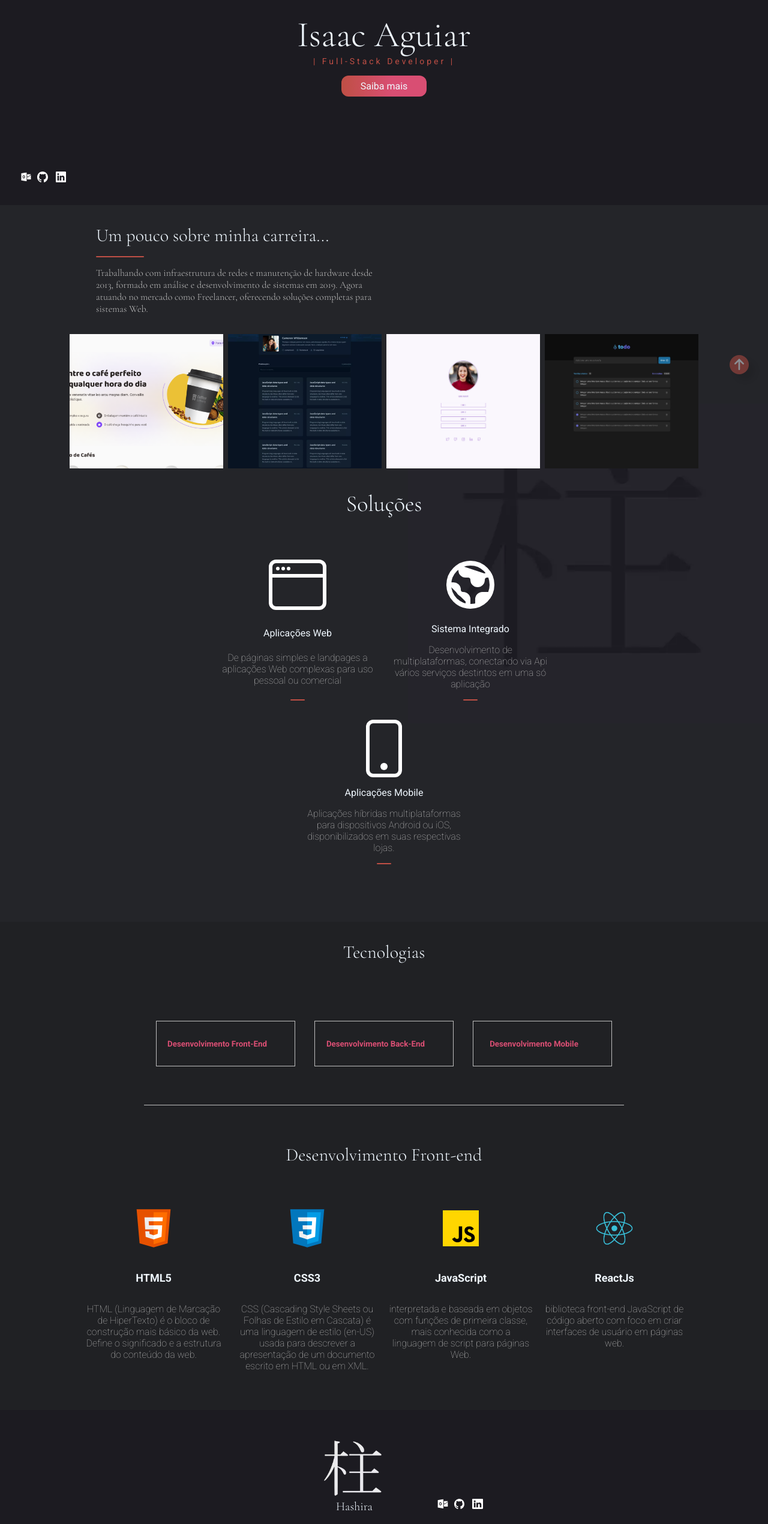
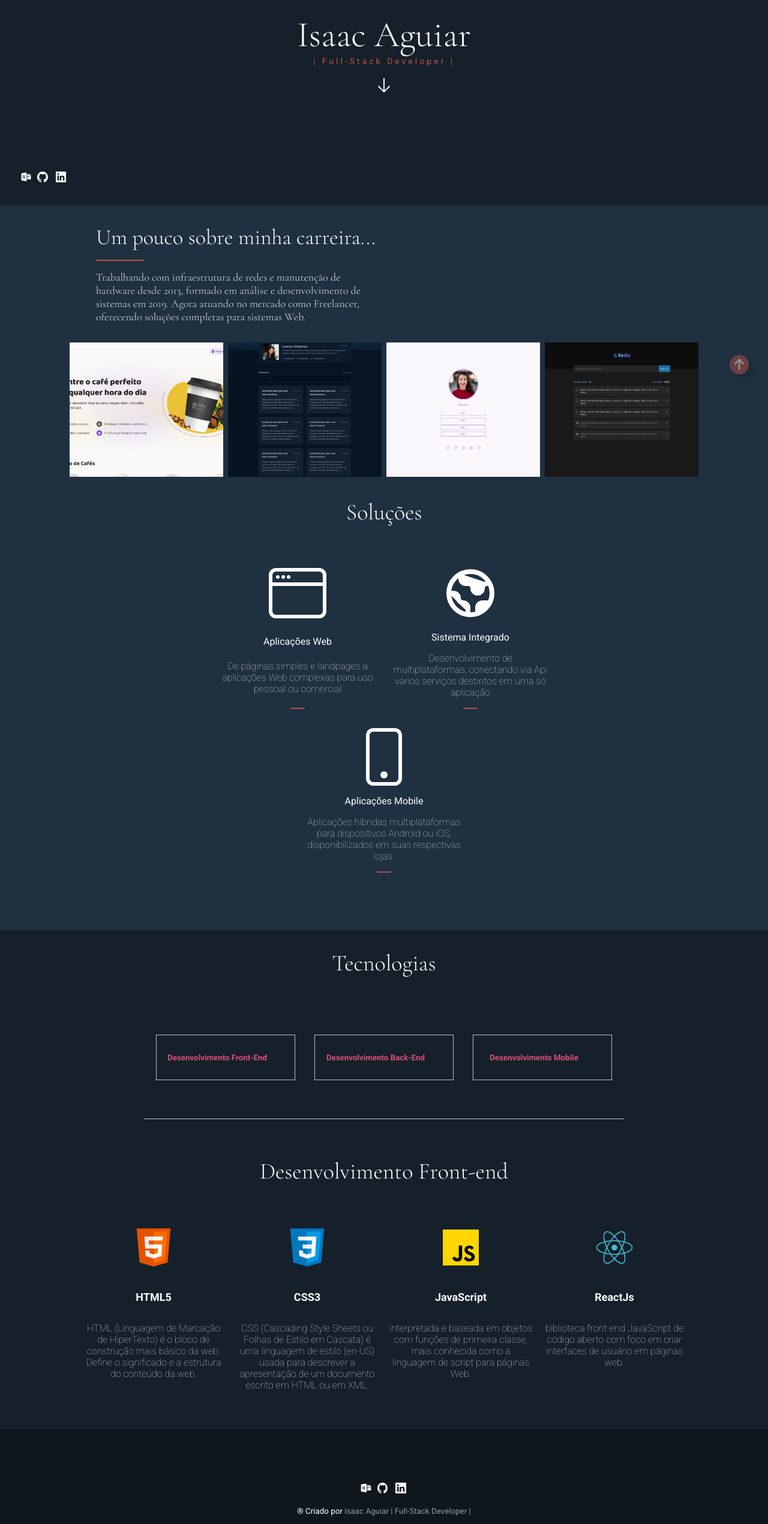
Before and after one commit to AguiarIsaac/hashira, a React (Vite) app: page / in a window 1280 px wide. Shown: the part 160-2701 px from the top of the page at 60% size. Built offline with nearby package versions, Linux system fonts and the light colour scheme.

Commit message:
refatoração css

```diff
--- a/src/Components/About/styles.ts
+++ b/src/Components/About/styles.ts
@@ -1,10 +1,7 @@
 import styled from "styled-components";
-import logo from "../../assets/images/hashira-dark-back.webp"
 
 export const AboutSection = styled.section`
-  background: url(${logo}) right center no-repeat;
-  background-size: 600px;
-  background-color:  #242529;
+  background-color: rgb(31 48 64);
 `
 
 export const AboutElement = styled.div`
@@ -14,9 +11,9 @@ export const AboutElement = styled.div`
   padding: 2rem;
 
   h2 {
-    font-size: 30px;
+    font-size: 36px;
     font-weight: 100;
-    color: aliceblue;
+    color: #FFF;
     font-family: 'Cormorant Garamond', serif;
   }
 
@@ -28,9 +25,9 @@ export const AboutElement = styled.div`
   }
 
   p {
-    max-width: 30rem;
-    color: #BFBFBF;
-    font-weight: 300;
+    max-width: 28rem;
+    font-size: 18px;
+    color: #cdcdcd;
     font-family: 'Cormorant Garamond', serif;
   }
 `
@@ -70,7 +67,7 @@ export const Services = styled.div`
 
   h3 {
     font-size: 38px;
-    color: aliceblue;
+    color: #FFF;
     font-weight: 300;
     font-family: 'Cormorant Garamond', serif;
   }
@@ -102,11 +99,11 @@ export const Services = styled.div`
   div.service h5 {
     font-size: 16px;
     font-weight: 400;
-    color: aliceblue;
+    color: #FFF;
   }
 
   div.service p {
-    color: #BFBFBF;
+    color: #cdcdcd;
     font-weight: 100;
   }
 
--- a/src/Components/Footer/index.tsx
+++ b/src/Components/Footer/index.tsx
@@ -7,19 +7,8 @@ export function Footer() {
   return (
     <FooterElement>
       <div className="content">
-        <div className="logoContent">
-          <div>
-            <img src={logo} alt="Hashira" />
-            <h5>Hashira</h5>
-          </div>
-          <p>
-            Hashira em tradução livre do Japonês significa pilar,
-            ou seja, representa base sólida, estabilidade e resistência
-            para qualquer "construção".
-          </p>
-        </div>
-
         <SocialMidias />
+        <small>® Criado por <a href="https://www.linkedin.com/in/isaac-aguiar-2b9039121/" target="_blank" title="Perfil no Linkedin">Isaac Aguiar | Full-Stack Developer |</a></small>
       </div>
     </FooterElement>
   )
--- a/src/Components/Footer/styles.ts
+++ b/src/Components/Footer/styles.ts
@@ -1,46 +1,27 @@
 import styled from "styled-components";
 
 export const FooterElement = styled.footer`
-  background: #1C1B21;
+  background: rgb(14 22 30);
 
   div.content {
     max-width: 1400px;
-    margin: 0 auto;
+    height: 10rem;
+    padding: 1rem;
     display: flex;
-    justify-content: space-between;
+    flex-direction: column;
     align-items: center;
-    padding: 2rem;
-    flex-wrap: wrap;
-    align-items: center;
-    justify-content: center;
+    justify-content: flex-end;
     gap: 1rem;
   }
 
-  div.logoContent {
+  small {
+    color: #FFF;
+  }
 
-    width: 15rem;
-    display: flex;
-    flex-direction: column;
-    align-items: center;
-    gap: 1rem;
-    text-align: center;
-
-    img {
-      width: 8rem;
-    }
-
-    h5 {
-      font-size: 20px;
-      font-weight: 300;
-      color: aliceblue;
-      font-family: 'Cormorant Garamond', serif;
-      margin-top: -1.625rem;
-    }
-
-    p {
-      color: #BFBFBF;
-      font-weight: 300;
-      font-family: 'Roboto', sans-serif;
+  a {
+    &:hover {
+      color: #BF4F45;
+      transition: all 0.3s ease-in-out;
     }
   }
 `
--- a/src/Components/Header/index.tsx
+++ b/src/Components/Header/index.tsx
@@ -2,6 +2,7 @@ import { HeaderComponent, HeaderContainer, HeaderFooter, NavComponent } from "./
 import AnchorLink from 'react-anchor-link-smooth-scroll'
 import { SocialMidias } from "../SocialMidias";
 import Logo from "../../assets/images/hashira-ligth.webp";
+import arrowDown from '../../assets/svg/arrow-down.svg'
 
 
 export function Header() {
@@ -24,7 +25,9 @@ export function Header() {
         <div className="title">
           <h1>Isaac Aguiar</h1>
           <span>| Full-Stack Developer |</span>
-          <AnchorLink href='#About'>Saiba mais</AnchorLink>
+          <AnchorLink href='#About' title="Saiba mais">
+            <img src={arrowDown} alt="Saiba mais" />
+          </AnchorLink>
         </div>
       </HeaderContainer>
 
--- a/src/Components/Header/styles.ts
+++ b/src/Components/Header/styles.ts
@@ -1,8 +1,8 @@
 import styled from "styled-components";
 
 export const HeaderComponent = styled.header`
-  background: #1C1B21;
-  color: aliceblue;
+  background: rgb(21, 32, 43);
+  color: #fff;
   min-height: 30rem;
 `
 
@@ -84,16 +84,18 @@ export const HeaderContainer = styled.div`
     color: #BF4F45;
   }
 
-  div.title a {
-    border-radius: 12px;
-    margin-top: 1rem;
-    padding: 0.5rem 2rem;
-    background: linear-gradient(90deg, rgba(191,79,69,1) 0%, rgba(217,78,115,1) 60%);
+  div.title {
+    a {
+      margin-top: 1rem;
 
-    &:hover {
-      background: linear-gradient(180deg, rgba(191,79,69,1) 0%, rgba(217,78,115,1) 60%);
-      transition: 0.4s;
-      filter: drop-shadow(10px 10px 5px rgba(0,0,0,0.17));
+      img {
+        width: 2rem;
+        transition:all .4s ease-in-out;
+        &:hover {
+          transform: scale(1.3);
+          filter: drop-shadow(10px 10px 5px rgba(0,0,0,0.17));
+        }
+      }
     }
   }
 `
--- a/src/Components/Tecnologies/Components/FrontEnd/styles.ts
+++ b/src/Components/Tecnologies/Components/FrontEnd/styles.ts
@@ -31,11 +31,11 @@ export const FrontEndElement = styled.div`
     h5 {
       font-size: 18px;
       /* font-weight: 700; */
-      color:aliceblue;
+      color: #FFF;
     }
 
     p {
-      color: #BFBFBF;
+      color: #cdcdcd;
       font-weight: 100;
     }
   }
--- a/src/Components/Tecnologies/styles.ts
+++ b/src/Components/Tecnologies/styles.ts
@@ -6,7 +6,7 @@ export const PossibilitesSection = styled.section`
   flex-direction: column;
   text-align: center;
   gap: 2rem;
-  background: #202124;
+  background:rgb(21, 32, 43);
   /* height: 820px; */
 
 
@@ -19,10 +19,10 @@ export const PossibilitesSection = styled.section`
   }
 
   h4 {
-    color: aliceblue;
+    color: #FFF;
     padding: 2rem;
     font-family: 'Cormorant Garamond', serif;
-    font-size: 30px;
+    font-size: 38px;
     font-weight: 100;
   }
 `
@@ -82,6 +82,6 @@ export const TecnologiesComponent = styled.div`
   button#back,
   button#mobile {
     background:rgba(217,78,115,1);
-    color: aliceblue;
+    color: #FFF;
   }
 `
--- a/src/styles/GlobalStyles.ts
+++ b/src/styles/GlobalStyles.ts
@@ -20,7 +20,7 @@ export const GlobalStyles = createGlobalStyle`
   }
 
   a {
-    color: aliceblue;
+    color: rgb(136, 153, 166);
     cursor: pointer;
     text-decoration: none;
   }
```
Also changed, not shown: src/assets/images/brasil.webp (deleted), src/assets/images/eua.webp (deleted).
